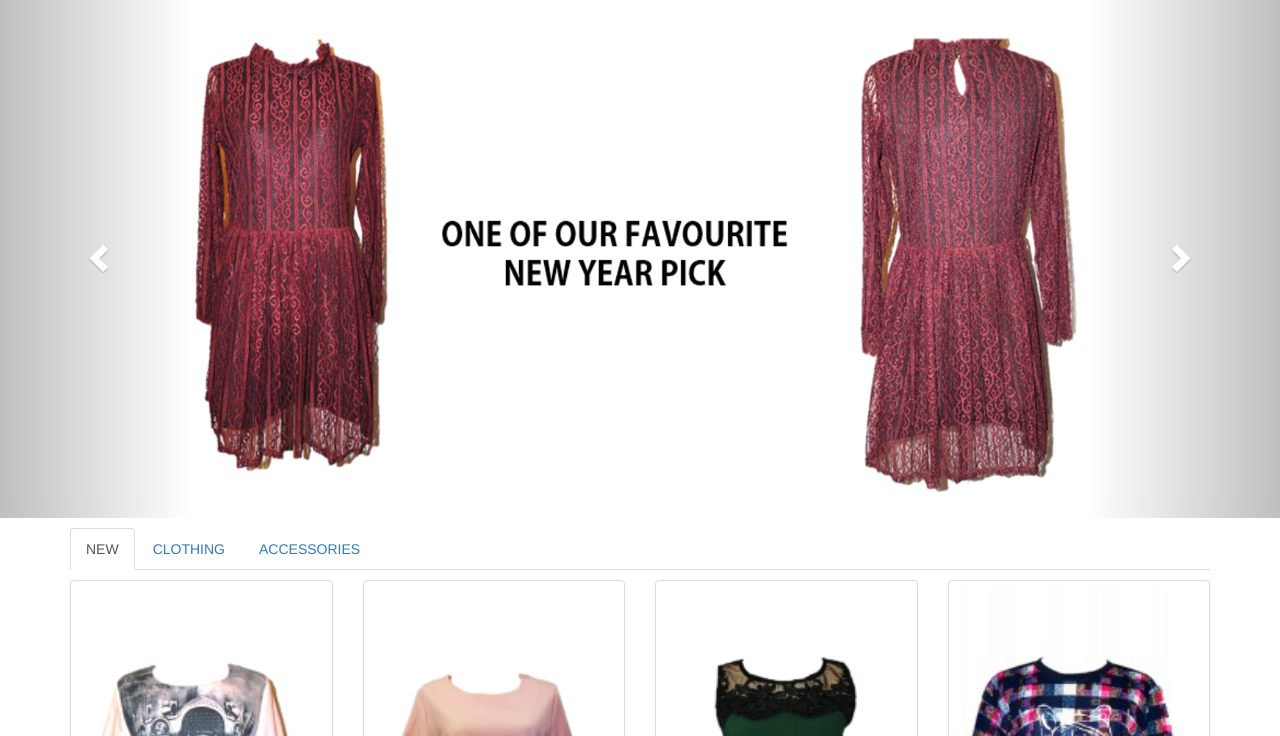
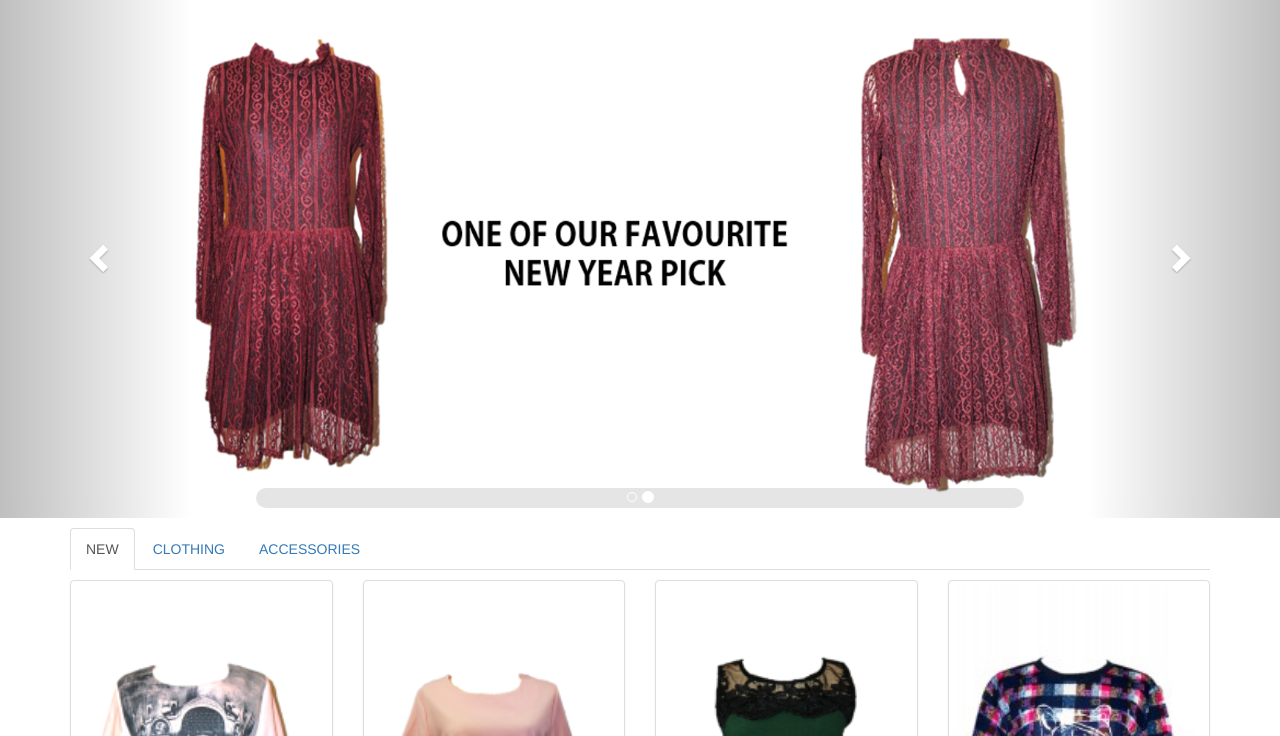
Before and after one commit to acjh/peniwern, a plain HTML site: page index.html in a window 1280 px wide. Shown: the part 64-800 px from the top of the page. Drawn offline with Linux system fonts and the light colour scheme.

Commit message:
Customize carousel-indicator css

```diff
--- a/css/style.css
+++ b/css/style.css
@@ -72,6 +72,11 @@ body {
   height: auto;
   margin-bottom: 10px;
 }
+.carousel-indicators {
+  background-color: rgba(0, 0, 0, 0.1);
+  border-radius: 10px;
+  bottom: 0;
+}
 .carousel-inner {
   max-width: 1000px;
   margin: auto;
```
